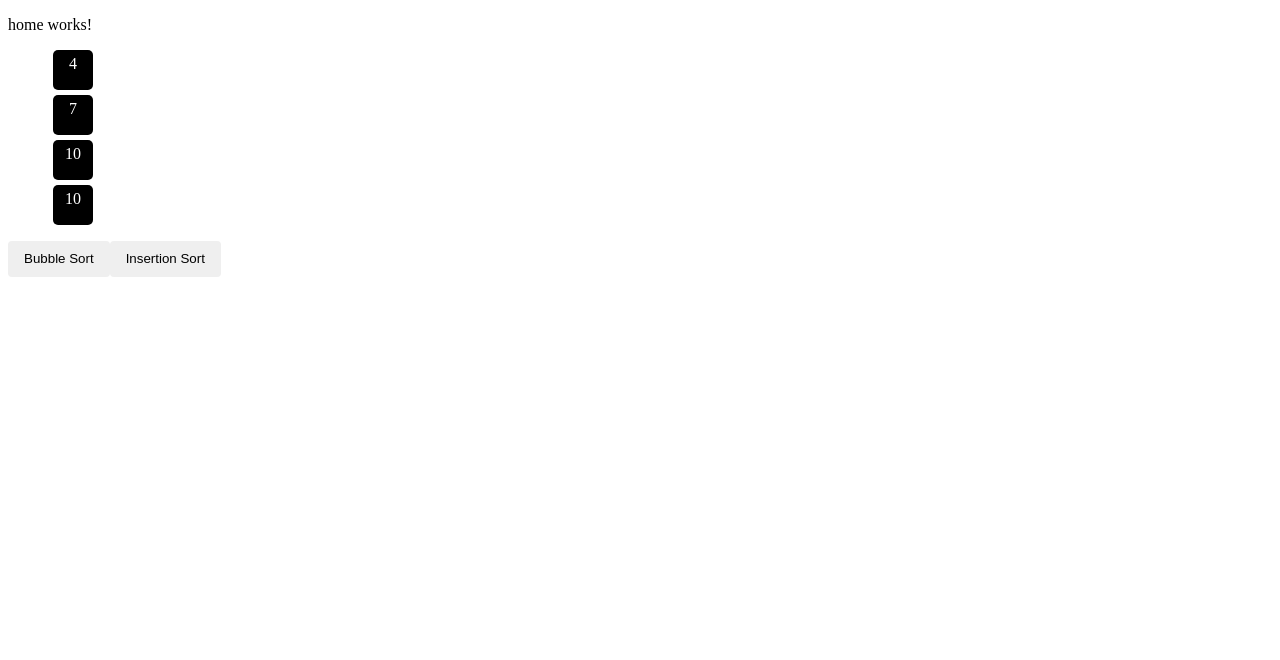
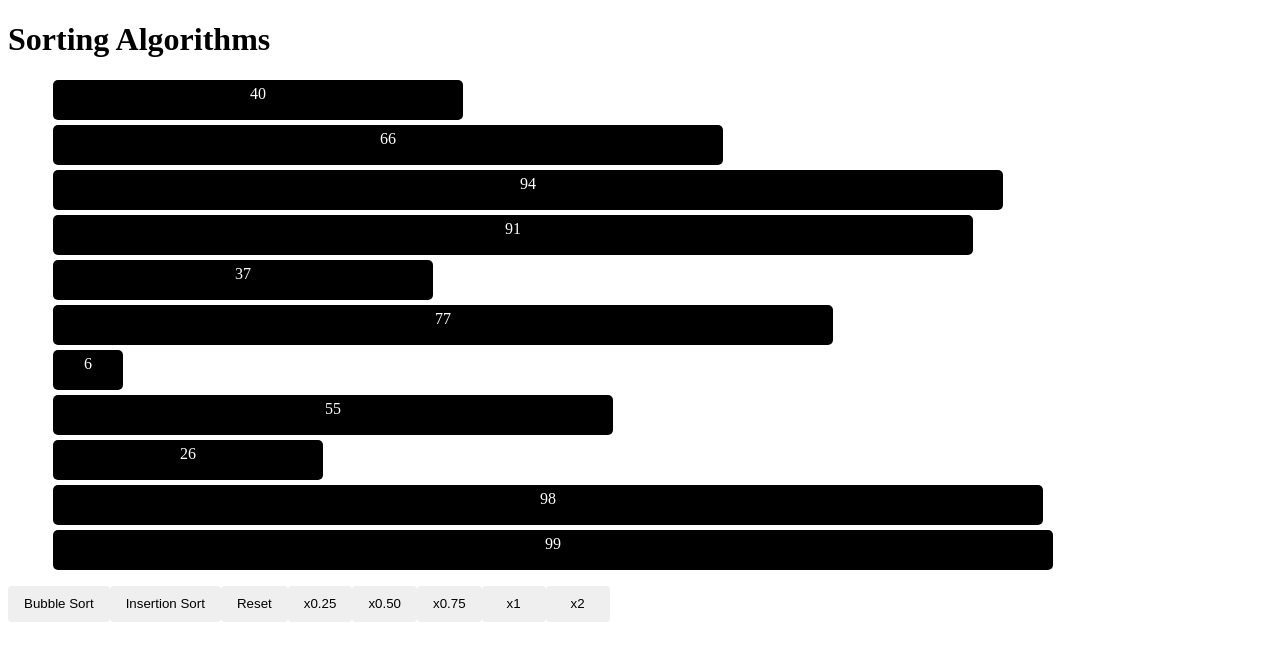
Before and after one commit to tushar2407/algo, an Angular app: page / in a window 1280 px wide. Shown: the top 660 px of the page. Built offline with nearby package versions, Linux system fonts and the light colour scheme.

Commit message:
insertion sort + speed

```diff
--- a/src/app/home/home.component.html
+++ b/src/app/home/home.component.html
@@ -1,12 +1,18 @@
-<p>home works!</p>
+<h1>Sorting Algorithms </h1>
 <ul #ba>
     <li *ngFor="let i of list">
-        <div #av>
+        <div [style.width.px]="i*10" #av  >
             {{i}}
         </div>
     </li>
 </ul>
 <button mat-button (click)="bubbleUtil()">Bubble Sort</button>
 <button mat-button (click)="insertionUtil()">Insertion Sort</button>
+<button mat-button (click)="reset()">Reset</button>
 <h3 class="none" #h3>Sorted</h3>
-<h4 class="none" #h4>{{key}}</h4>
+<h4 class="none" #h4>Key : {{key}}</h4>
+<button mat-button (click)="speed(0.25)">x0.25</button>
+<button mat-button (click)="speed(0.25)">x0.50</button>
+<button mat-button (click)="speed(0.25)">x0.75</button>
+<button mat-button (click)="speed(0.25)">x1</button>
+<button mat-button (click)="speed(0.25)">x2</button>
--- a/src/app/home/home.component.scss
+++ b/src/app/home/home.component.scss
@@ -1,6 +1,5 @@
 div{
     height: 30px;
-    width: 30px;
     padding: 5px;
     text-align: center;
     justify-content: center;
@@ -13,7 +12,7 @@ ul{
     list-style: none;
 }
 .red{
-    background-color: red;
+    background-color: red !important;
 }
 .green{
     background-color: green !important;
--- a/src/app/home/home.component.ts
+++ b/src/app/home/home.component.ts
@@ -15,6 +15,7 @@ export class HomeComponent implements OnInit {
   k=0;
   len;
   key;
+  time;
   @ViewChild('ba') ba:ElementRef;
   @ViewChildren('av') av:QueryList<ElementRef>;
   @ViewChild('h3') h3:ElementRef;
@@ -25,11 +26,12 @@ export class HomeComponent implements OnInit {
 
   ngOnInit(): void {
     this.list = [];
-    for(var i =0 ;i<=3;i++){
-      this.list.push(Math.floor(Math.random()*10+1));
+    for(var i =0 ;i<=10;i++){
+      this.list.push(Math.floor(Math.random()*100+1));
     }
     this.len=this.list.length;
     this.key=this.list[1];
+    this.time=300;
   }
   ngAfterViewInit(){
     console.log(this.ba.nativeElement);
@@ -82,13 +84,22 @@ export class HomeComponent implements OnInit {
       this.array[this.i].nativeElement.classList.remove('red');
     }
     this.i++;
-    setTimeout(this.bubbleSort,300);
+    setTimeout(this.bubbleSort,this.time);
   };
+  reset(){
+    this.list = [];
+    for(var i =0 ;i<=10;i++){
+      this.list.push(Math.floor(Math.random()*10+1));
+    }
+    this.len=this.list.length;
+    this.key=this.list[1];
+  }
   insertionSort=()=>{
-    var element=document.getElementsByTagName('div');
     if(this.i==this.list.length){
-      for(var o=0;o<element.length;o++)
-        element[o].setAttribute("style","background-color:green");
+      this.h3.nativeElement.classList.remove('none');
+      this.h3.nativeElement.classList.add('displayDiv');
+      this.h4.nativeElement.classList.remove('displayDiv');
+      this.h4.nativeElement.classList.add('none');
       return;
     }
     if(this.k>=0 && this.list[this.k]>this.key){
@@ -97,17 +108,17 @@ export class HomeComponent implements OnInit {
     }
     else {
       this.list[this.k+1]=this.key;
+      this.array[this.i].nativeElement.classList.remove('red');
+      this.array[this.i].nativeElement.classList.add('green');
       this.i++;
-      if(this.i==this.list.length){
-        for(var o=0;o<this.list.length;o++)
-          element[o].setAttribute("style","background-color:green");
-        return;
-      }
+      if(this.i<this.list.length)
+        this.array[this.i].nativeElement.classList.add('red');
       this.k=this.i-1;
       this.key=this.list[this.i];
-      console.log(parseInt(element[this.i].innerHTML)==4 );
-      element[this.i].setAttribute("style","background-color:red;");
     }
-    setTimeout(this.insertionSort,1000);
+    setTimeout(this.insertionSort,this.time);
   };
+  speed(a){
+    this.time=300*a;
+  }
 }
```
